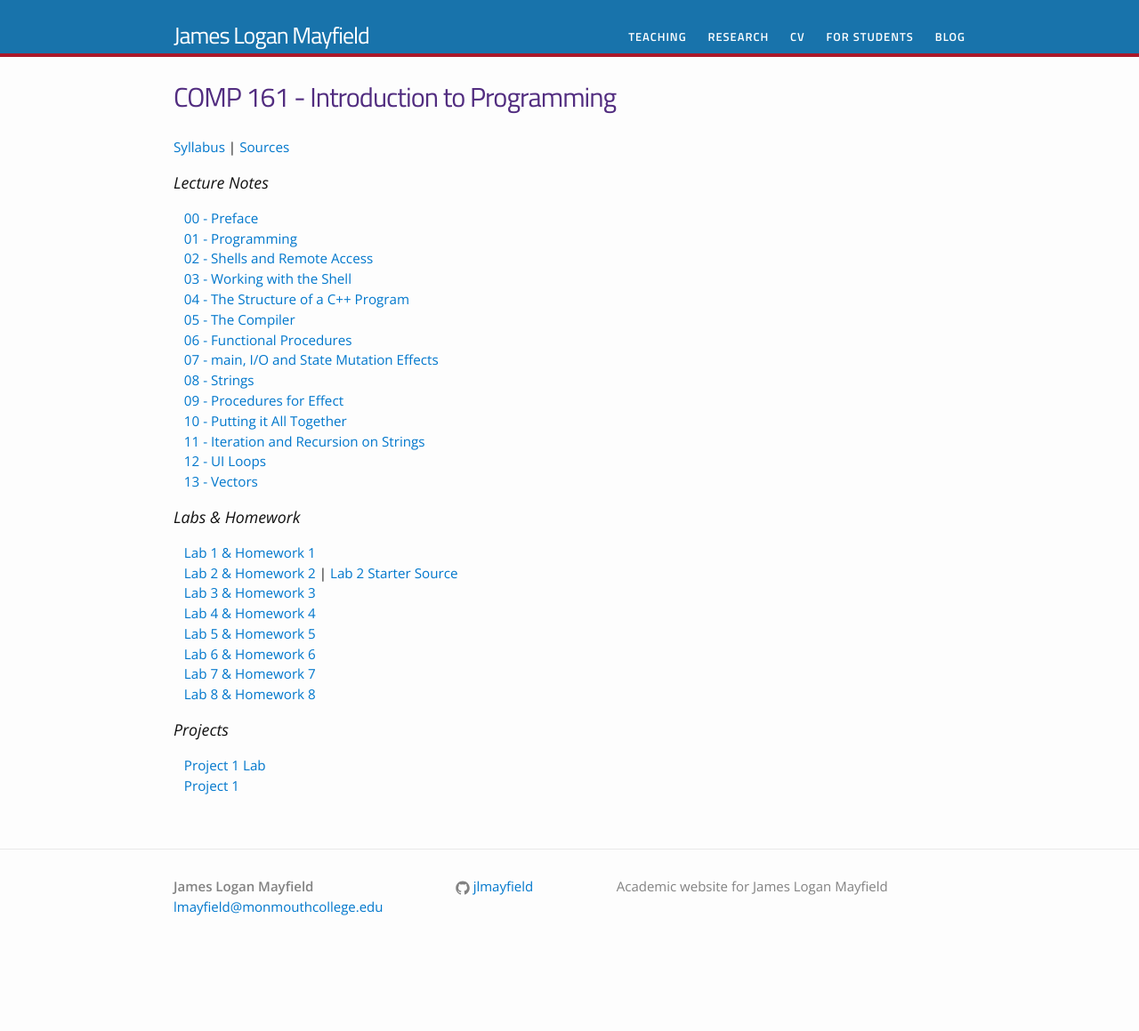
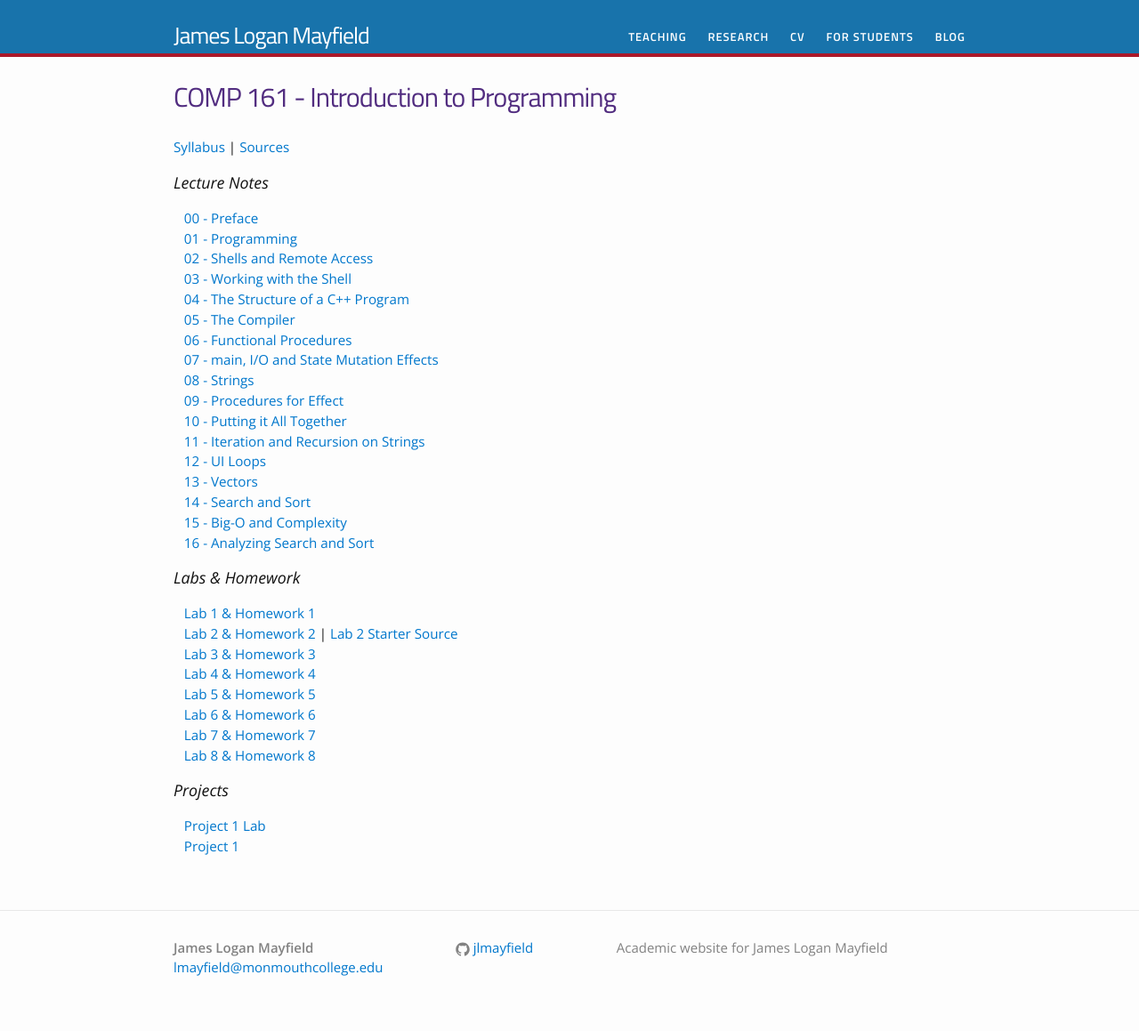
Before and after one commit to jlmayfield/jlmayfield.github.io, a Jekyll site: the page built from teaching/comp161.md, in a window 1280 px wide. Shown: the whole page at 89% size. Built offline with Jekyll 4.4.1, drawn with Linux system fonts in a browser that asks for light colours; before the commit the page ends 1090 px from its top, so only the background shows below that.

Commit message:
added/updated for LN 14-16. c161. sp17.

```diff
--- a/teaching/comp161.md
+++ b/teaching/comp161.md
@@ -23,6 +23,9 @@ permalink: /teaching/COMP161/
 &nbsp;&nbsp;&nbsp;[11 - Iteration and Recursion on Strings](/teaching/COMP161/notes/comp161-lectureNotes-11.pdf)
 &nbsp;&nbsp;&nbsp;[12 - UI Loops](/teaching/COMP161/notes/comp161-lectureNotes-12.pdf)
 &nbsp;&nbsp;&nbsp;[13 - Vectors](/teaching/COMP161/notes/comp161-lectureNotes-13.pdf)
+&nbsp;&nbsp;&nbsp;[14 - Search and Sort](/teaching/COMP161/notes/comp161-lectureNotes-14.pdf)
+&nbsp;&nbsp;&nbsp;[15 - Big-O and Complexity](/teaching/COMP161/notes/comp161-lectureNotes-15.pdf)
+&nbsp;&nbsp;&nbsp;[16 - Analyzing Search and Sort](/teaching/COMP161/notes/comp161-lectureNotes-16.pdf)
 
 
 ### Labs & Homework
```
Also changed, not shown: 3 other files.
